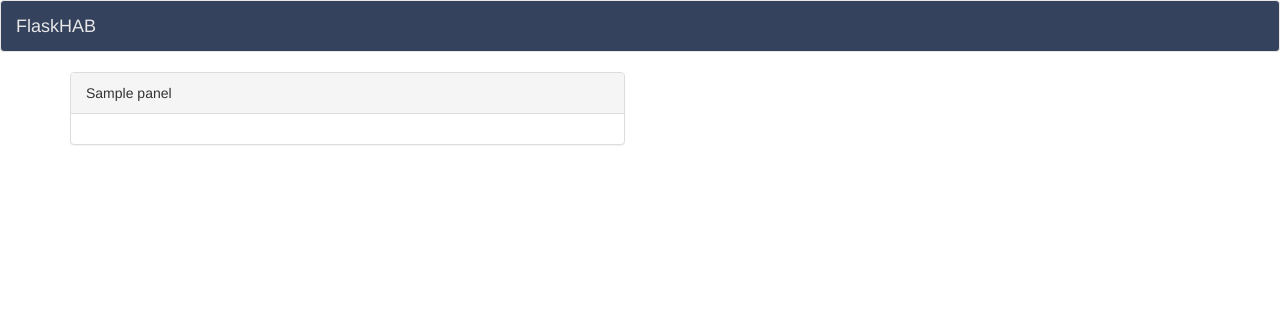
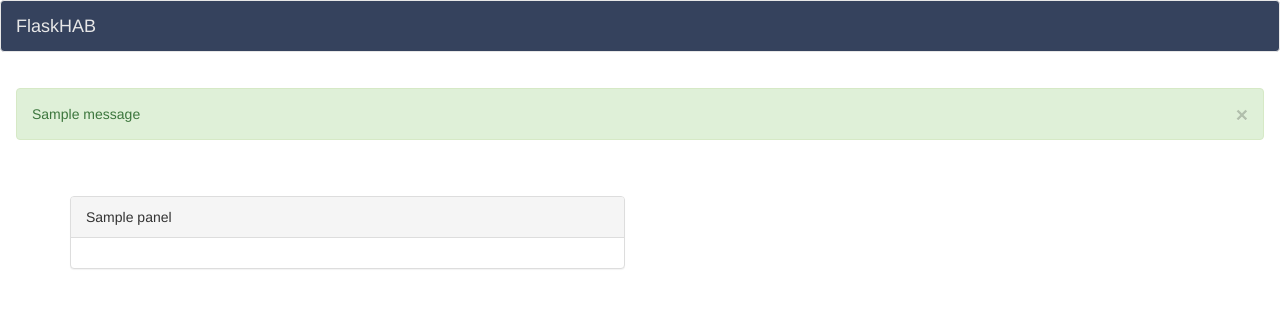
Before and after one commit to stlehmann/flaskhab, a Python web app: template app/templates/index.html in a window 1280 px wide. Shown: the top 312 px of the page. Run offline with Jinja, Linux system fonts and the light colour scheme; the template is opened without the code that fills it: most values are stand-ins (such as "Sample title", 1, 10 or a date in 2020); one stand-in notice (Sample message) is shown; style sheets or scripts are compiled from the project's sources; some libraries are stand-ins or nearby versions.

Commit message:
add messages

```diff
--- a/app/auth/views.py
+++ b/app/auth/views.py
@@ -13,7 +13,7 @@ def login():
         if user is not None and user.verify_password(form.password.data):
             login_user(user, form.remember_me.data)
             return redirect(request.args.get('next') or url_for('main.index'))
-        flash('Invaild username or password.')
+        flash('Invalid username or password.', 'warning')
     return render_template('auth/login.html', form=form)
 
 
--- a/app/templates/auth/login.html
+++ b/app/templates/auth/login.html
@@ -1,7 +1,7 @@
 {% extends "base.html" %}
 {% import "bootstrap/wtf.html" as wtf %}
 {% block title %}Flasky - Login{% endblock %}
-{% block content %}
+{% block page_content %}
 <div class="container">
   <div class="page-header">
     <h1>Login</h1>
--- a/app/templates/base.html
+++ b/app/templates/base.html
@@ -34,8 +34,6 @@
           <span class="glyphicon glyphicon-user"></span><span class="glyphicon glyphicon-triangle-bottom"></span>
         </a>
         <ul class="dropdown-menu">
-          <li><a href="{{ url_for('admin.index') }}">Admin</a></li>
-          <li role="separator" class="divider"></li>
           <li><a href="{{ url_for('auth.logout') }}">Log out</a></li>
         </ul>
       </div>
@@ -44,3 +42,21 @@
   </div>
 </nav>
 {% endblock %}
+
+{% block content %}
+  {% with messages = get_flashed_messages(with_categories=True) %}
+    {% if messages %}
+    <div class="alert">
+      {% for category, message in messages %}
+      <div class="alert alert-{{ category }}">
+        <button type="button" class="close" data-dismiss="alert">&times;</button>
+        {{ message }}
+      </div>
+      {% endfor %}
+    </div>
+    {% endif %}
+  {% endwith %}
+
+  {% block page_content %}
+  {% endblock %}
+{% endblock %}
--- a/app/templates/index.html
+++ b/app/templates/index.html
@@ -25,7 +25,7 @@
 {% endblock %}
 
 
-{% block content %}
+{% block page_content %}
 <div class="container">
   <div class="row">
     <div class="col-xs-12 col-sm-6">
```
